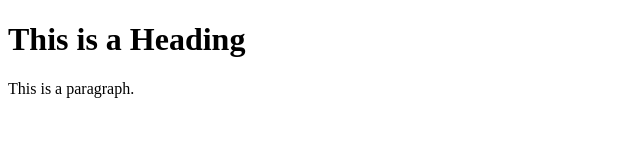
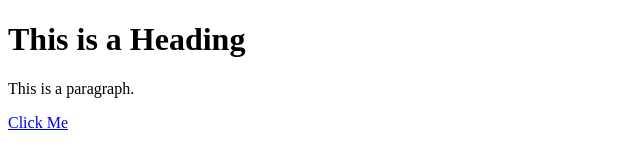
Before and after one commit to Amit-Lakhani/PWAOffline, a plain HTML site: page index.html in a window 1280 px wide. Shown: the full height of the page, 0-640 px from the left. Drawn offline with Linux system fonts and the light colour scheme.

Commit message:
Update index.html

```diff
--- a/index.html
+++ b/index.html
@@ -8,5 +8,8 @@
 <h1>This is a Heading</h1>
 <p>This is a paragraph.</p>
 
+   <a href="intent:///sdcard/latlong.txt#Intent;scheme=file;action=android.intent.action.VIEW;end;">Click Me</a>
+
+
 </body>
 </html>
```
